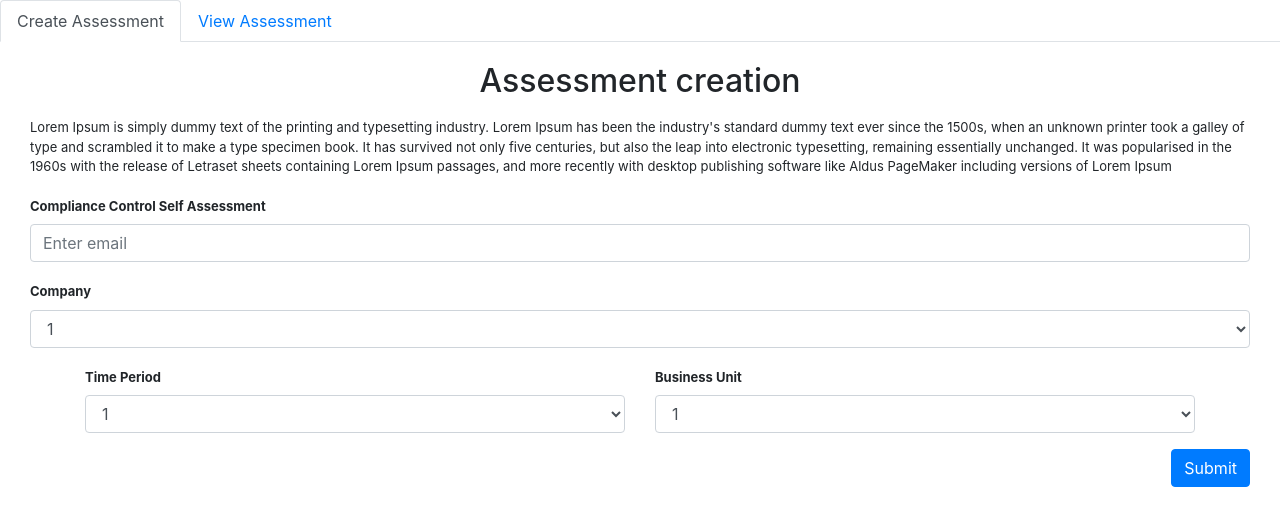
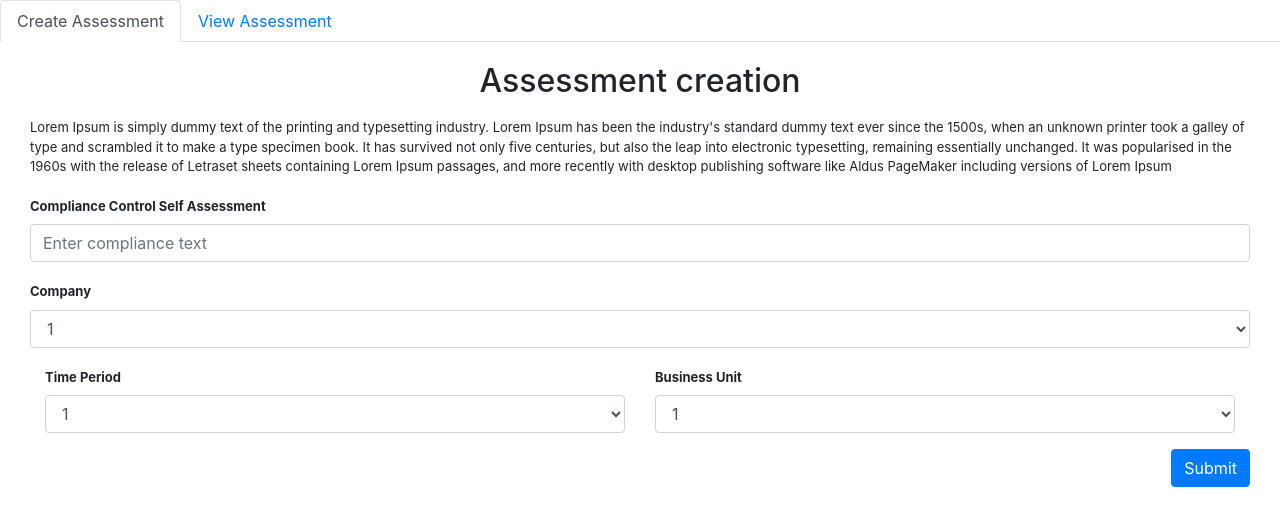
Before and after one commit to sebin7tony/AuditTrails-With-Blockchain, a React (Create React App) app: page / in a window 1280 px wide. Shown: the top 526 px of the page. Built offline with nearby package versions, Linux system fonts and the light colour scheme.

Commit message:
Committing changes before merge

```diff
--- a/package.json
+++ b/package.json
@@ -10,7 +10,7 @@
     "react-router": "^5.0.1",
     "react-router-dom": "^5.0.1",
     "react-scripts": "3.0.1",
-    "react-tabs": "^3.0.0"
+    "web3": "^1.0.0-beta.55"
   },
   "scripts": {
     "start": "react-scripts start",
--- a/src/App.css
+++ b/src/App.css
@@ -30,6 +30,11 @@
   padding: 20px;
 }
 
+.App .form-wrapper .container {
+  max-width: 100%;
+}
+
+
 .App .form-group, .App p {
   text-align: left;
 }
@@ -55,6 +60,7 @@
   float:right;
 }
 
+
 @keyframes App-logo-spin {
   from {
     transform: rotate(0deg);
--- a/src/App.js
+++ b/src/App.js
@@ -1,5 +1,4 @@
 import React, {Component} from 'react';
-//import { Tab, Tabs, TabList, TabPanel } from 'react-tabs';
 import './App.css';
 import {Tabs, Tab} from 'react-bootstrap';
 
@@ -7,14 +6,11 @@ import {Tabs, Tab} from 'react-bootstrap';
 import CreateAssessment from './components/createAssessment';
 import ViewAssessment from './components/viewAssessment';
 
-
-import ReactDOM from 'react-dom';
-
 class App extends Component {
   constructor(props, context) {
     super(props, context);
     this.state = {
-      key: 'home',
+      key: 'create-assessment',
     };
   }
 
@@ -26,10 +22,10 @@ class App extends Component {
           activeKey={this.state.key}
           onSelect={key => this.setState({ key })}
         >
-          <Tab eventKey="home" title="Create Assessment">
+          <Tab eventKey="create-assessment" title="Create Assessment">
             <CreateAssessment />
           </Tab>
-          <Tab eventKey="profile" title="View Assessment">
+          <Tab eventKey="view-assessment" title="View Assessment">
             <ViewAssessment />
           </Tab>
         </Tabs>
--- a/src/components/createAssessment.js
+++ b/src/components/createAssessment.js
@@ -1,22 +1,52 @@
-import React from 'react';
+import React,{Component} from 'react';
 import {Container, Row, Col, Form, Button} from 'react-bootstrap';
+import Web3 from 'web3';
 
-function CreateAssessment() {
+class CreateAssessment extends Component  {
+
+    constructor(props) {
+        super(props);
+        this.handleComplianceControl = this.handleComplianceControl.bind(this);
+        this.handleCompany = this.handleCompany.bind(this);
+        this.handleTimePeriod = this.handleTimePeriod.bind(this);
+        this.handleformBusinessUnit = this.handleformBusinessUnit.bind(this);
+    }
+
+    sendAssessment(event) {
+        event.preventDefault();
+        //send to web3 req
+    }
+
+    handleComplianceControl(event) {
+        console.log('the compliance control is'+event.target.value);
+    }
+
+    handleCompany(event) {
+        console.log('the company is'+event.target.value);
+    }
+    handleTimePeriod(event) {
+        console.log('the time period is'+event.target.value);
+    }
+
+    handleformBusinessUnit(event) {
+        console.log('the business is'+event.target.value);
+    }
+    render() {
         return (
         <div className="form-wrapper">
             <h2>Assessment creation</h2>
-        <Form>
+            <Form  onSubmit={this.sendAssessment.bind(this)}>
                 <p>
                 Lorem Ipsum is simply dummy text of the printing and typesetting industry. Lorem Ipsum has been the industry's standard dummy text ever since the 1500s, when an unknown printer took a galley of type and scrambled it to make a type specimen book. It has survived not only five centuries, but also the leap into electronic typesetting, remaining essentially unchanged. It was popularised in the 1960s with the release of Letraset sheets containing Lorem Ipsum passages, and more recently with desktop publishing software like Aldus PageMaker including versions of Lorem Ipsum
 
                 </p>
                 <Form.Group controlId="formComplianceControl">
                     <Form.Label>Compliance Control Self Assessment</Form.Label>
-                <Form.Control type="text" placeholder="Enter email" />
+                    <Form.Control type="text" placeholder="Enter compliance text" />
                 </Form.Group>
-            <Form.Group controlId="formBasicChecbox">
+                <Form.Group controlId="formCompany">
                     <Form.Label>Company</Form.Label>
-                <Form.Control as="select">
+                    <Form.Control as="select"  onChange={this.handleCompany} >
                         <option>1</option>
                         <option>2</option>
                         <option>3</option>
@@ -29,7 +59,7 @@ function CreateAssessment() {
                         <Col>
                         <Form.Group controlId="formTimePeriod">
                             <Form.Label>Time Period</Form.Label>
-                        <Form.Control as="select">
+                            <Form.Control as="select" onChange={this.handleTimePeriod}>
                                 <option>1</option>
                                 <option>2</option>
                                 <option>3</option>
@@ -41,7 +71,7 @@ function CreateAssessment() {
                         <Col>
                         <Form.Group controlId="formBusinessUnit">
                             <Form.Label>Business Unit</Form.Label>
-                        <Form.Control as="select">
+                            <Form.Control as="select" onChange={this.handleformBusinessUnit}>
                                 <option>1</option>
                                 <option>2</option>
                                 <option>3</option>
@@ -60,5 +90,6 @@ function CreateAssessment() {
         </div>
         );
     }
+  }
 
   export default CreateAssessment;
```
Also changed, not shown: src/logo.svg (deleted), 1 other file (tests, documents, lock files or other folders). Lines whose indentation alone changed are shown as unchanged.
